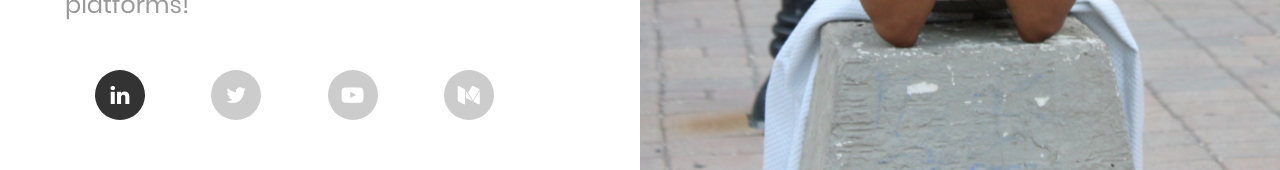
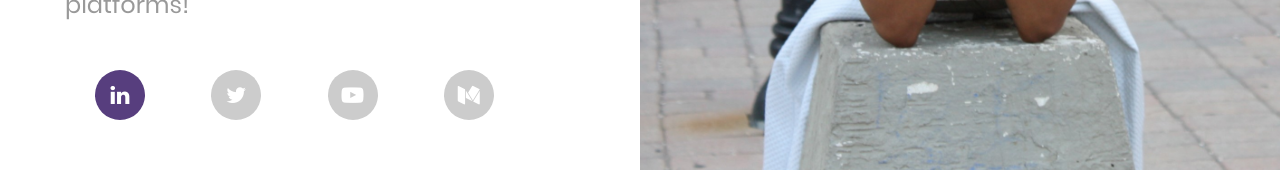
Before and after one commit to MobileAppQueen/mobileappqueen.github.io, a plain HTML site: page index.html in a window 1280 px wide. In both pictures the pointer is over the link 120 px from the left and 760 px from the top of the page. Shown: the part 666-836 px from the top of the page. Drawn offline with Linux system fonts and the light colour scheme; a web font is replaced by a local one.

Commit message:
colour of hover

```diff
--- a/css/main.css
+++ b/css/main.css
@@ -335,7 +335,7 @@ Primary use:
 }
 
 .how-social:hover {
-  background-color: #333;
+  background-color: #573E7E;
   color: #fff;
 }
 
```
Also changed, not shown: 1 other file.
